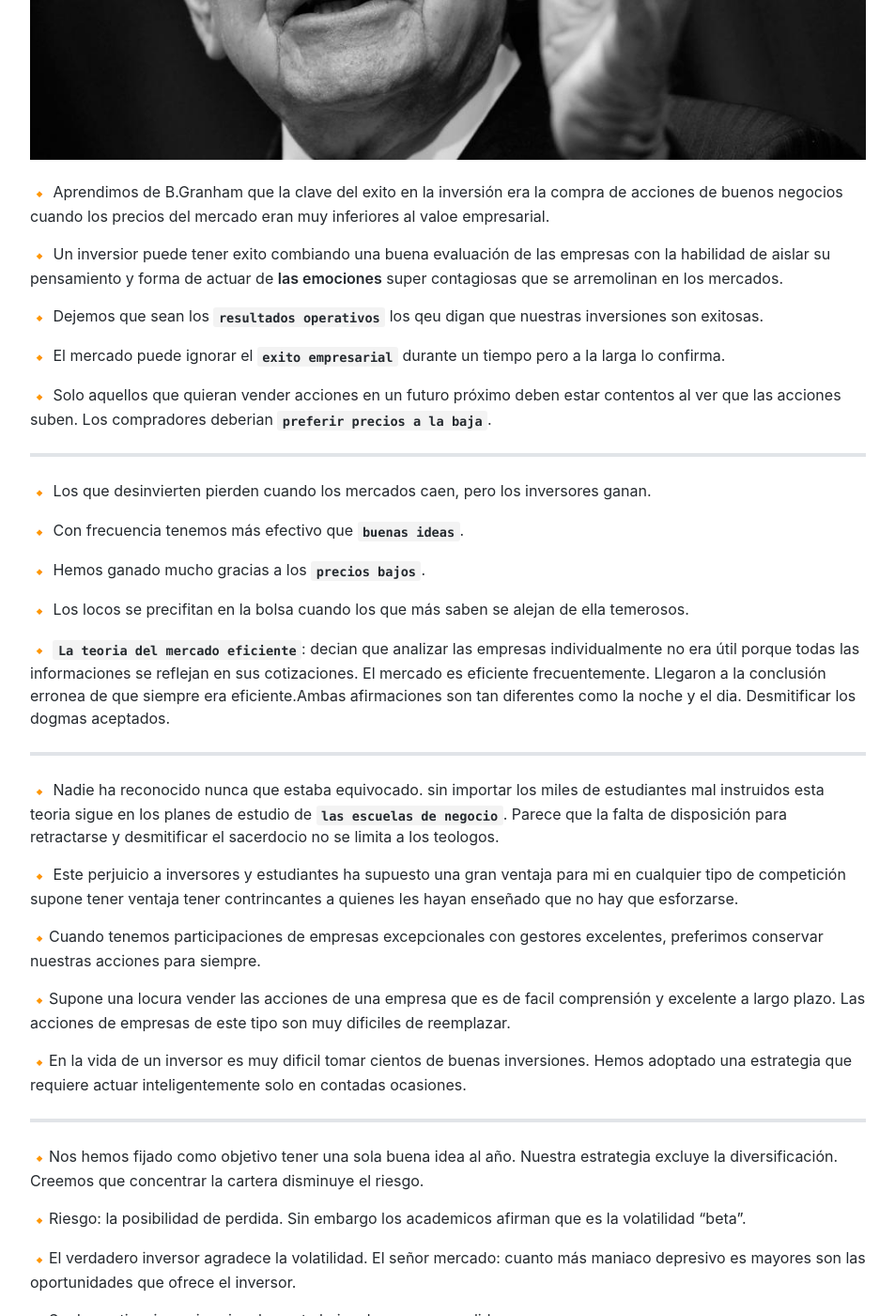
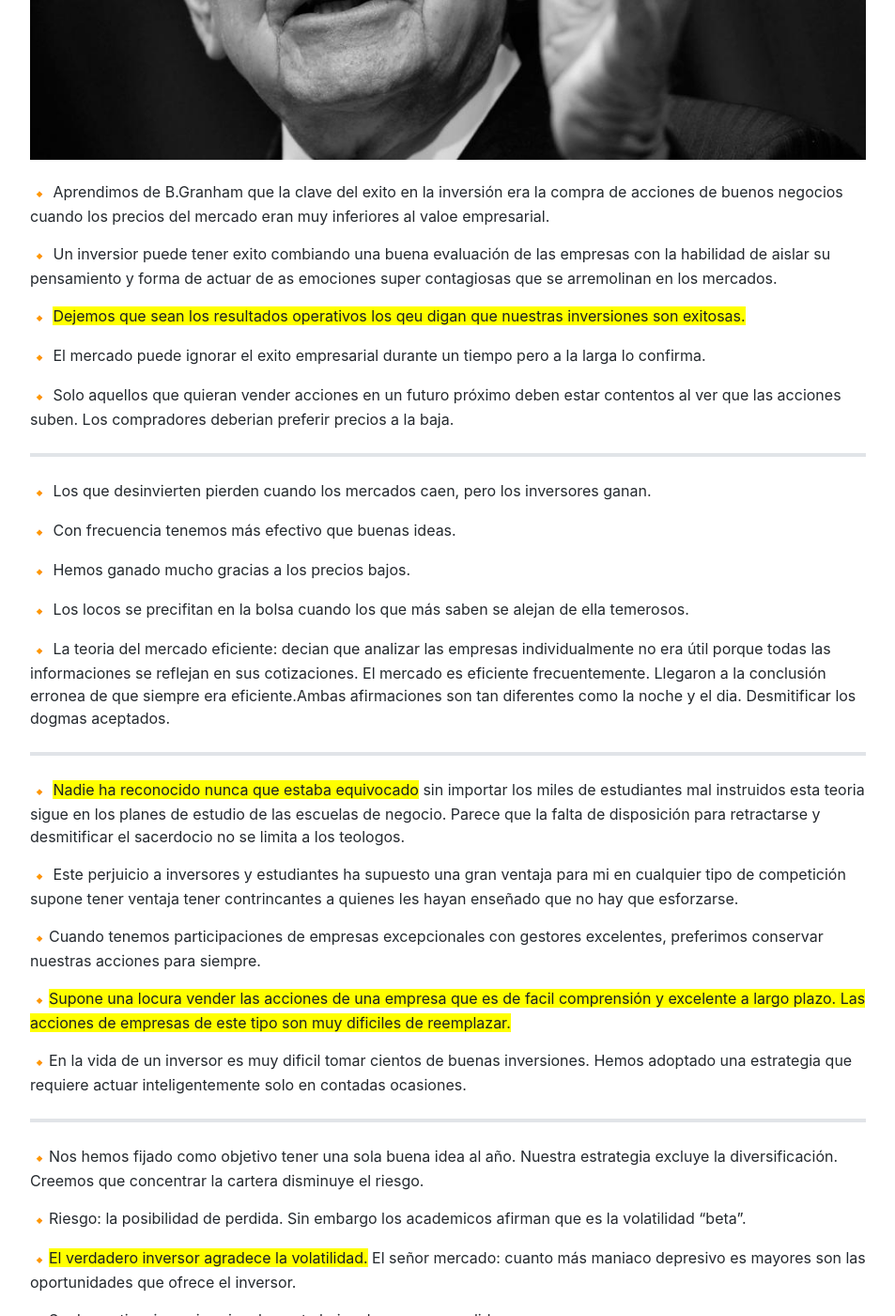
Before and after one commit to Akira3030/formacion, a Jekyll site: the page built from articulos/warrent-buffet-gobierno-empresas.md, in a window 1280 px wide and 1400 px high, scrolled down 577 px. Shown: the whole window at 94% size, without its empty margins (163-1116 px from the left). Built offline with Jekyll 4.4.1, drawn with Linux system fonts in a browser that asks for light colours; emoji names are drawn with the system emoji font; our own code applies the rules of GitHub Pages for plain Markdown files; some of the changed text lies outside the part shown.

Commit message:
Update warrent-buffet-gobierno-empresas.md

```diff
--- a/articulos/warrent-buffet-gobierno-empresas.md
+++ b/articulos/warrent-buffet-gobierno-empresas.md
@@ -6,39 +6,39 @@
 de buenos negocios cuando los precios del mercado eran muy inferiores al valoe empresarial.
 
 :small_orange_diamond: Un inversior puede tener exito combiando una buena evaluación de las empresas con la habilidad
-de aislar su pensamiento y forma de actuar de **las emociones** super contagiosas que se arremolinan
+de aislar su pensamiento y forma de actuar de as emociones super contagiosas que se arremolinan
 en los mercados.
 
 
-:small_orange_diamond: Dejemos que sean los **`resultados operativos`** los qeu digan que nuestras inversiones son exitosas.
+:small_orange_diamond: <mark>Dejemos que sean los resultados operativos los qeu digan que nuestras inversiones son exitosas.</mark>
 
-:small_orange_diamond: El mercado puede ignorar el **`exito empresarial`** durante un tiempo pero a la larga lo confirma.
+:small_orange_diamond: El mercado puede ignorar el exito empresarial durante un tiempo pero a la larga lo confirma.
 
-:small_orange_diamond: Solo aquellos que quieran vender acciones en un futuro próximo deben estar contentos al ver que las acciones suben. Los compradores deberian **`preferir precios a la baja`**.
+:small_orange_diamond: Solo aquellos que quieran vender acciones en un futuro próximo deben estar contentos al ver que las acciones suben. Los compradores deberian preferir precios a la baja.
 
 ***
 
 :small_orange_diamond: Los que desinvierten pierden cuando los mercados caen, pero los inversores ganan.
 
-:small_orange_diamond: Con frecuencia tenemos más efectivo que **`buenas ideas`**.
+:small_orange_diamond: Con frecuencia tenemos más efectivo que buenas ideas.
 
-:small_orange_diamond: Hemos ganado mucho gracias a los **`precios bajos`**.
+:small_orange_diamond: Hemos ganado mucho gracias a los precios bajos.
 
 :small_orange_diamond: Los locos se precifitan en la bolsa cuando los que más saben se alejan de ella temerosos.
 
-:small_orange_diamond: **`La teoria del mercado eficiente`**: decian que analizar las empresas individualmente no era útil porque todas las informaciones se reflejan en sus cotizaciones.
+:small_orange_diamond: La teoria del mercado eficiente: decian que analizar las empresas individualmente no era útil porque todas las informaciones se reflejan en sus cotizaciones.
 El mercado es eficiente frecuentemente. Llegaron a la conclusión erronea de que siempre era eficiente.Ambas afirmaciones son tan diferentes como la noche y el dia.
 Desmitificar los dogmas aceptados.
 
 ***
 
-:small_orange_diamond: Nadie ha reconocido nunca que estaba equivocado. sin importar los miles de estudiantes mal instruidos esta teoria sigue en los planes de estudio de **`las escuelas de negocio`**. Parece que la falta de disposición para retractarse y desmitificar el sacerdocio no se limita a los teologos.
+:small_orange_diamond: <mark>Nadie ha reconocido nunca que estaba equivocado</mark> sin importar los miles de estudiantes mal instruidos esta teoria sigue en los planes de estudio de las escuelas de negocio. Parece que la falta de disposición para retractarse y desmitificar el sacerdocio no se limita a los teologos.
 
 :small_orange_diamond: Este perjuicio a inversores y estudiantes ha supuesto una gran ventaja para mi en cualquier tipo de competición supone tener ventaja tener contrincantes a quienes les hayan enseñado que no hay que esforzarse.
 
 :small_orange_diamond:Cuando tenemos participaciones de empresas excepcionales con gestores excelentes, preferimos conservar nuestras acciones para siempre.
 
-:small_orange_diamond:Supone una locura vender las acciones de una empresa que es de facil comprensión y excelente a largo plazo. Las acciones de empresas de este tipo son muy dificiles de reemplazar.
+:small_orange_diamond:<mark>Supone una locura vender las acciones de una empresa que es de facil comprensión y excelente a largo plazo. Las acciones de empresas de este tipo son muy dificiles de reemplazar.</mark>
 
 :small_orange_diamond:En la vida de un inversor es muy dificil tomar cientos de buenas inversiones. Hemos adoptado una estrategia que requiere actuar inteligentemente solo en contadas ocasiones.
 
@@ -48,7 +48,7 @@ Desmitificar los dogmas aceptados.
 
 :small_orange_diamond:Riesgo: la posibilidad de perdida. Sin embargo los academicos afirman que es la volatilidad "beta".
 
-:small_orange_diamond:El verdadero inversor agradece la volatilidad. El señor mercado: cuanto más maniaco depresivo es mayores son las oportunidades que ofrece el inversor.
+:small_orange_diamond:<mark>El verdadero inversor agradece la volatilidad.</mark> El señor mercado: cuanto más maniaco depresivo es mayores son las oportunidades que ofrece el inversor.
 
 :small_orange_diamond:Se dan cotizaciones irracionalemente bajas de empresas solidas.
 
@@ -59,7 +59,7 @@ Desmitificar los dogmas aceptados.
 :small_orange_diamond:Principales factores a tener en cuenta al valorar una empresa:
 1. Grado de certidumbre con que puede ser evaluadas las carecteristicas economicas de la empresa a largo plazo.
 2. Grado de certidumbre con el que puede ser evaluada la gestión.
-3. Grado de certidumbre que tenemos de que los gestores canalizan los beneficios de la empresa hacia los accionistas (y no hacia ellos mismos).</br>
+3. Grado de certidumbre que tenemos de que los gestores canalizan los beneficios de la empresa hacia los accionistas (y no hacia ellos mismos).
 4. El precio de compra de la acción.
 5. Los niveles de fiscalidad e inflacción.
 
```
